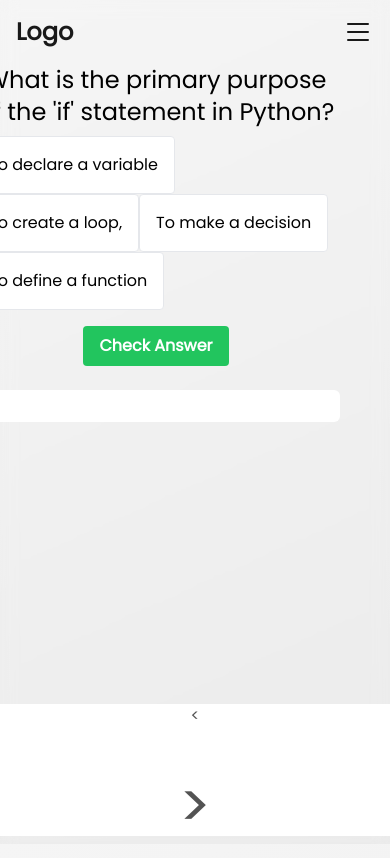
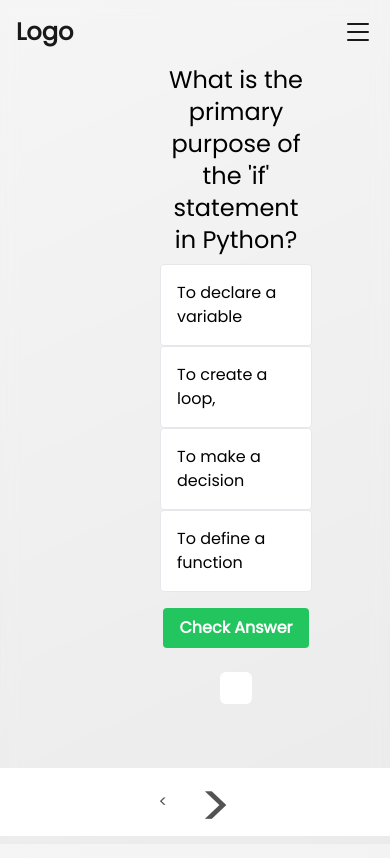
Before and after one commit to Z3eme/school_project, a Next.js app: page /python/quiz in a window 390 px wide. Shown: the top 858 px of the page. Built offline with nearby package versions, Linux system fonts and the light colour scheme.

Commit message:
Style quiz

```diff
--- a/src/app/components/CodeBox.jsx
+++ b/src/app/components/CodeBox.jsx
@@ -8,9 +8,9 @@ import { useEffect } from "react";
 const CodeBox = ({ code }) => {
 
   return (
-    <div className='bg-black text-white p-0 rounded-2xl m-0 font-monospace h-auto w-30%'>
+    <div className='bg-black text-white p-0 rounded-2xl m-0 font-monospace md:w-[100%] w-[80%]'>
       <div className='bg-slate-600 p-2 rounded-l m-0 font-bold flex items-center'>
-        <span className='mr-60 ml-3'>Python</span>
+        <span className='md:mr-60 mr-40 ml-3'>Python</span>
 
         <button
           className='text-white font-bold py-2 px-4 rounded'
@@ -22,7 +22,7 @@ const CodeBox = ({ code }) => {
         </button>
       </div>
 
-      <div className='my-4 text-[110%]'>
+      <div className='my-4 md:text-[110%] text-[90%]'>
         <SyntaxHighlighter language='python' style={atomDark}>
           {code}
         </SyntaxHighlighter>
--- a/src/app/components/PaginationBar.jsx
+++ b/src/app/components/PaginationBar.jsx
@@ -78,7 +78,7 @@ function PaginationBar({ data, dataType }) {
   const totalSections = amount;
 
   return (
-    <div className="bottom-0 left-0 right-0 flex flex-col items-center justify-center gap-4 dark:text-[#f5f5f5] text-[#191919] text-center m-auto p-auto bg-white dark:bg-[#1f1f1f] space-y-2 md:flex-row md:gap-80">
+    <div className="bottom-0 left-0 right-0 flex flex-row items-center gap-4 justify-center dark:text-[#f5f5f5] text-[#191919] text-center m-auto p-auto bg-white dark:bg-[#1f1f1f] space-y-2 md:flex-row md:gap-80">
       {currentPage > 1 ? (
         <Link
           onClick={checkForSections(0, searchP, searchSp)}
@@ -94,7 +94,7 @@ function PaginationBar({ data, dataType }) {
       <div className="flex items-center justify-center">
         {dataType !== "quiz" ? (
           <div className="text-center">
-            <button className="inline-flex items-center justify-center p-2 md:p-0.5 mb-2 me-2 mt-2 md:mt-0 overflow-hidden text-sm font-medium text-gray-900 rounded-lg group bg-gray-300 hover:bg-gray-400 dark:bg-gray-700 dark:hover:bg-gray-600 focus:ring-4 focus:outline-none focus:ring-blue-300 dark:focus:ring-blue-800">
+            <button className="inline-flex items-center justify-center p-1 md:p-0.5 mb-2 me-2 mt-2 md:mt-0 overflow-hidden text-sm font-medium text-gray-900 rounded-lg group bg-gray-300 hover:bg-gray-400 dark:bg-gray-700 dark:hover:bg-gray-600 focus:ring-4 focus:outline-none focus:ring-blue-300 dark:focus:ring-blue-800">
               <span className="relative px-5 py-2.5 md:px-10 md:py-4 transition-all ease-in duration-75 bg-white dark:bg-gray-900 rounded-md group-hover:bg-opacity-0">
                 <a href="/python/quiz" className="text-gray-900 dark:text-white hover:text-white dark:hover:text-white">
                   Go to Quiz
--- a/src/app/components/PythonInterpreter.jsx
+++ b/src/app/components/PythonInterpreter.jsx
@@ -20,16 +20,16 @@ export default function Codeblock({ correct }) {
   };
 
   return (
-    <div className="bg-gray-200 dark:bg-gray-800 dark:text-white p-4 pb-8 ml-20 md:ml-40 mt-10 md:w-[150%] w-[80%] max-w-[50rem] text-2xl">
+    <div className="bg-gray-200 dark:bg-gray-800 dark:text-white p-4 md:pb-8 pb-2 ml-0 md:ml-40 mt-10 md:w-[150%] w-[110%] max-w-[50rem] text-2xl">
       <form className="mb-4">
         <textarea
-          className="dark:bg-[#141414] resize-none w-[100%] h-[20rem] p-2 border rounded"
+          className="dark:bg-[#141414] resize-none w-[100%] md:h-[20rem] h-[8rem] p-2 border rounded md:text-2xl text-sm"
           onChange={(e) => setInput(e.target.value)}
           placeholder="Enter your code here"
         />
         <button
           type="submit"
-          className="bg-blue-500 hover:bg-blue-700 text-white font-bold py-2 px-4 rounded"
+          className="bg-blue-500 hover:bg-blue-700 text-white font-bold md:py-2 md:px-4 px-2 md:text-2xl text-lg rounded"
           disabled={isLoading || isRunning}
           onClick={(e) => {
             e.preventDefault();
@@ -39,20 +39,20 @@ export default function Codeblock({ correct }) {
           {!isRunning ? 'Run' : 'Running...'}
         </button>
       </form>
-      <p className="mb-2">Output:</p>
-      <div className="bg-white dark:bg-[#141414] p-4 border rounded">
+      <p className="mb-2 md:text-xl text-lg">Output:</p>
+      <div className="bg-white dark:bg-[#141414] md:p-4 p-1 md:text-2xl text-sm border rounded">
         {stdout}
         {stderr}
       </div>
       {correct !== "" ? (
         <div>
           <button
-            className="bg-green-500 hover:bg-green-700 text-white font-bold py-2 px-4 rounded mt-4"
+            className="bg-green-500 hover:bg-green-700 text-white font-bold md:py-2 md:px-4 p-1 md:text-2xl text-lg rounded mt-4"
             onClick={() => checkAnser(correct, stdout)}
           >
             Check Answer
           </button>
-          <p className={`mt-2 text-lg font-bold`}>
+          <p className={`mt-2 md:text-lg text-sm font-bold`}>
             {isCorrect}
           </p>
         </div>
--- a/src/app/components/Question.jsx
+++ b/src/app/components/Question.jsx
@@ -33,14 +33,14 @@ function Question() {
 
     return (
         <div className='m-auto relative'>
-            <div className='flex justify-center items-start max-w-[80%] text-black'>
+            <div className='flex justify-center md:items-start items-center max-w-[80%] text-black'>
                 {pages.map((page, pageIndex) => (
                     pageIndex + 1 === url && (
                         <div key={pageIndex}>
                             {Object.values(page).map((items, index) => (
                                 <div key={index}>
                                     {items.map((item, itemIndex) => (
-                                        <div key={itemIndex} className='mb-4 md:ml-60 m-0'>
+                                        <div key={itemIndex} className='mb-4 md:ml-60 ml-40 m-0'>
                                             <h1 className='dark:text-white md:text-4xl text-2xl mb-2 text-center'>{item.question}</h1>
 
                                             {item.answers.map((desc, descIndex) => (
@@ -62,7 +62,7 @@ function Question() {
                                                     >
                                                         Check Answer
                                                     </button>
-                                                    <p className={`mt-6 w-[23rem] text-white text-center text-7xl p-4 rounded-md ${isCorrect === "Correct" ? 'bg-green-500' : isCorrect === "Incorrect" ? 'bg-red-500' : 'bg-white'}`}>
+                                                    <p className={`mt-6 md:w-[23rem] w:-[6rem] text-white text-center md:text-7xl text-2xl p-4 rounded-md ${isCorrect === "Correct" ? 'bg-green-500' : isCorrect === "Incorrect" ? 'bg-red-500' : 'bg-white'}`}>
                                                         {isCorrect}
                                                     </p>
 
--- a/src/app/python/learn/page.js
+++ b/src/app/python/learn/page.js
@@ -9,7 +9,7 @@ import Intepreter from "../../components/PythonInterpreter";
 
 export default function Page() {
   return (
-    <div className="min-h-screen">
+    <div className="min-h-screen max-w-[100%] overflow-x-hidden m-0 p-0">
       <div className="">
         <Navbar />
       </div>
@@ -24,7 +24,7 @@ export default function Page() {
             <Point />
           </div>
 
-          <div className="">
+          <div className="hidden md:block">
             <Intepreter correct={""} />
           </div>
         </div>
--- a/src/app/python/quiz/page.js
+++ b/src/app/python/quiz/page.js
@@ -8,14 +8,10 @@ import quizData from '../../resources/text/quiz.json'
 
 function page() {
   return (
-    <div className='min-h-screen'>
-      <div>
-        <Navbar />
-      </div>
+    <div className='min-h-screen max-w-[100%] overflow-x-hidden m-0 p-0'>
+      <Navbar />
 
-      <div>
-        <Question />
-      </div>
+      <Question />
 
 
       <div className='sticky top-[100vh] mb-2'>
```
